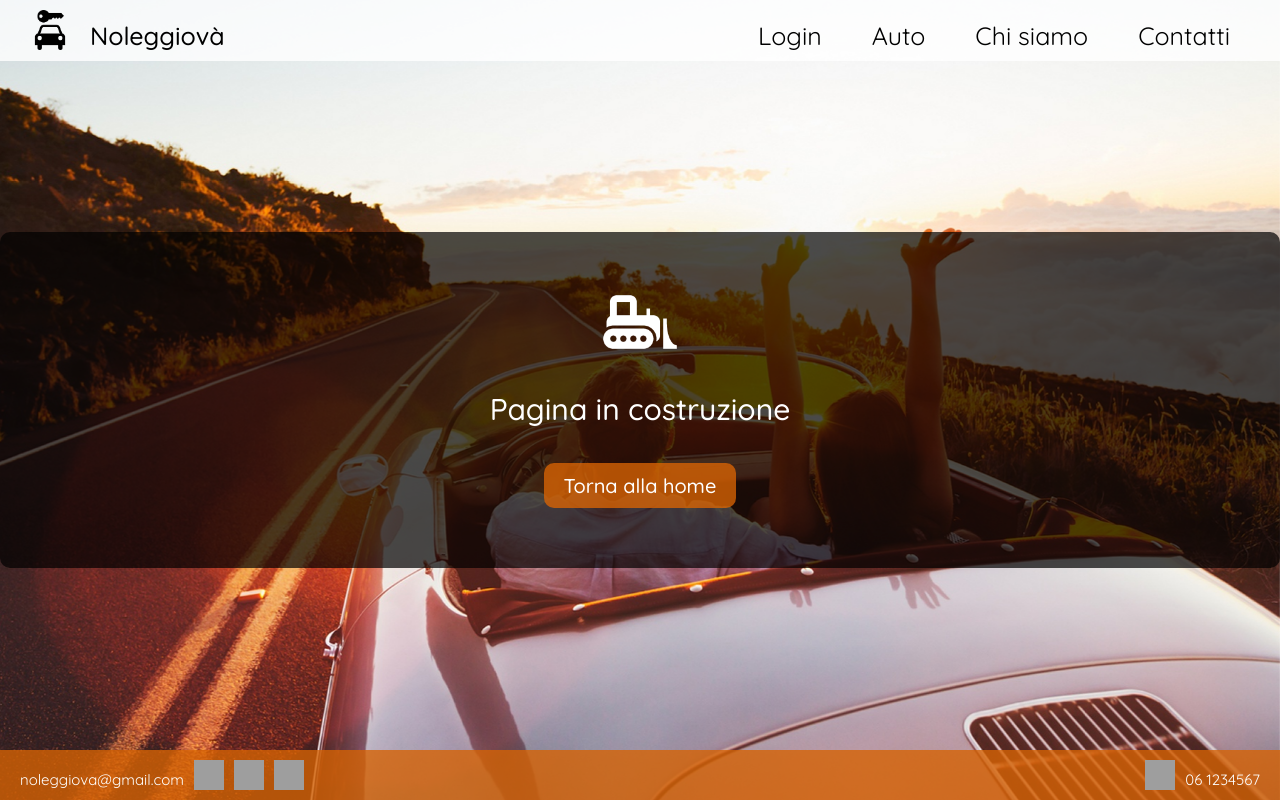
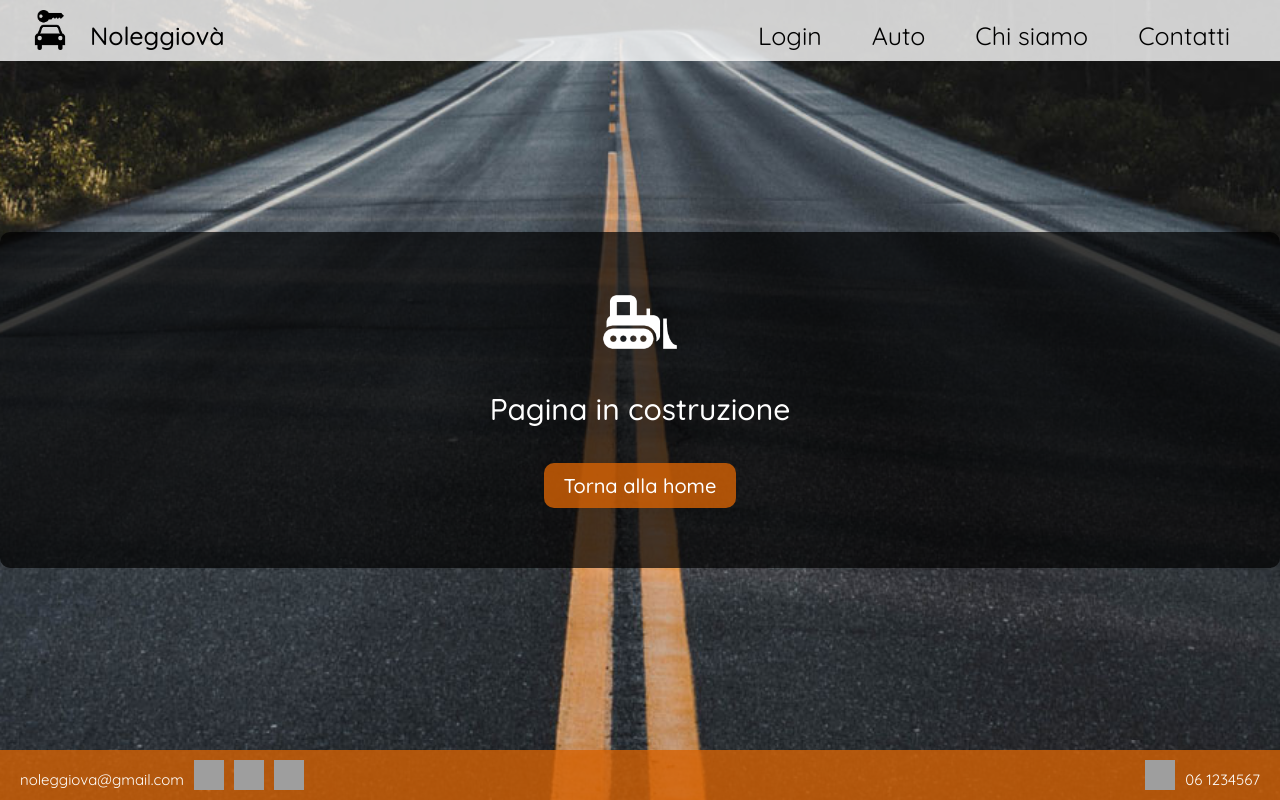
Before and after one commit to glg-23/autonoleggio-react, a React (Create React App) app in the folder autonoleggio-react/: page /listaAuto in a window 1280 px wide. Built offline with nearby package versions, Linux system fonts and the light colour scheme; grey boxes are pictures that could not be loaded.

Commit message:
Update ListaAuto.css

```diff
--- a/autonoleggio-react/src/components/listaAuto/ListaAuto.css
+++ b/autonoleggio-react/src/components/listaAuto/ListaAuto.css
@@ -1,5 +1,5 @@
 .sfondoListaAuto {
-    background: url("../../media/background/sfondoHome.jpg") no-repeat center center fixed;
+    background: url("../../media/background/sfondoListaAuto.jpg") no-repeat center center fixed;
     background-size: cover;
     height: 100vh;
 }
```
